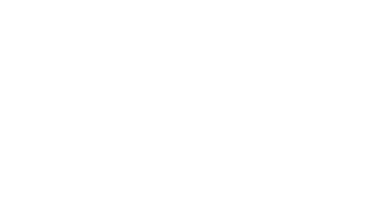
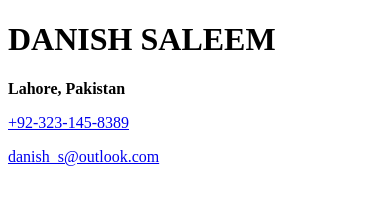
Before and after one commit to mrdanishsaleem/old-school-resume, a plain HTML site: page index.html in a window 390 px wide. Drawn offline with Linux system fonts and the light colour scheme.

Commit message:
Update index.html
- add h1 heading
- Address
- Mobile number
- Email address

```diff
--- a/index.html
+++ b/index.html
@@ -6,5 +6,10 @@
     <meta name="viewport" content="width=device-width, initial-scale=1.0" />
     <title>Danish Saleem | Resume</title>
   </head>
-  <body></body>
+  <body>
+    <h1>DANISH SALEEM</h1>
+    <p><strong>Lahore, Pakistan</strong></p>
+    <p><a href="tel:+92-323-145-8389">+92-323-145-8389</a></p>
+    <p><a href="mailto:danish_s@outlook.com">danish_s@outlook.com</a></p>
+  </body>
 </html>
```
